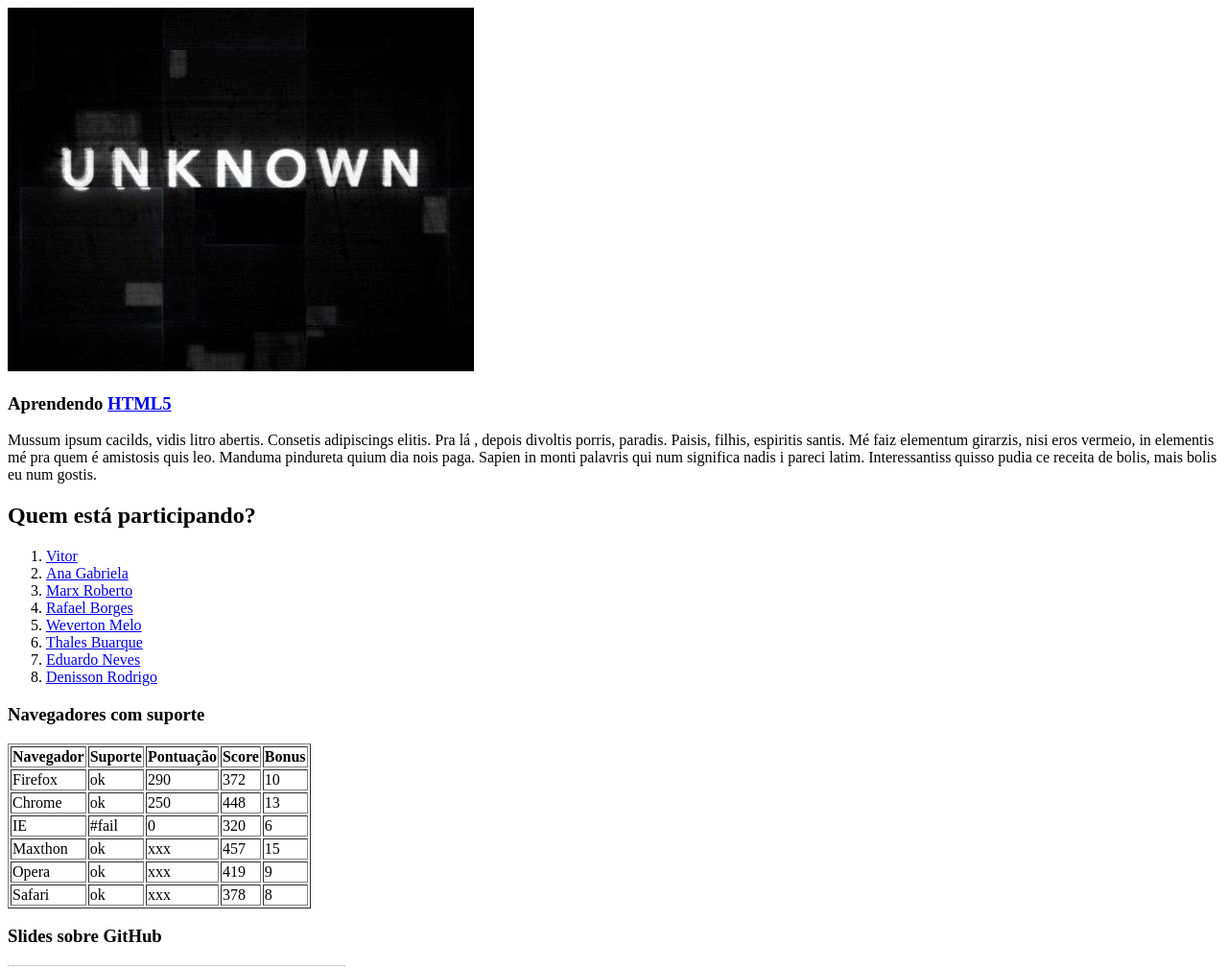
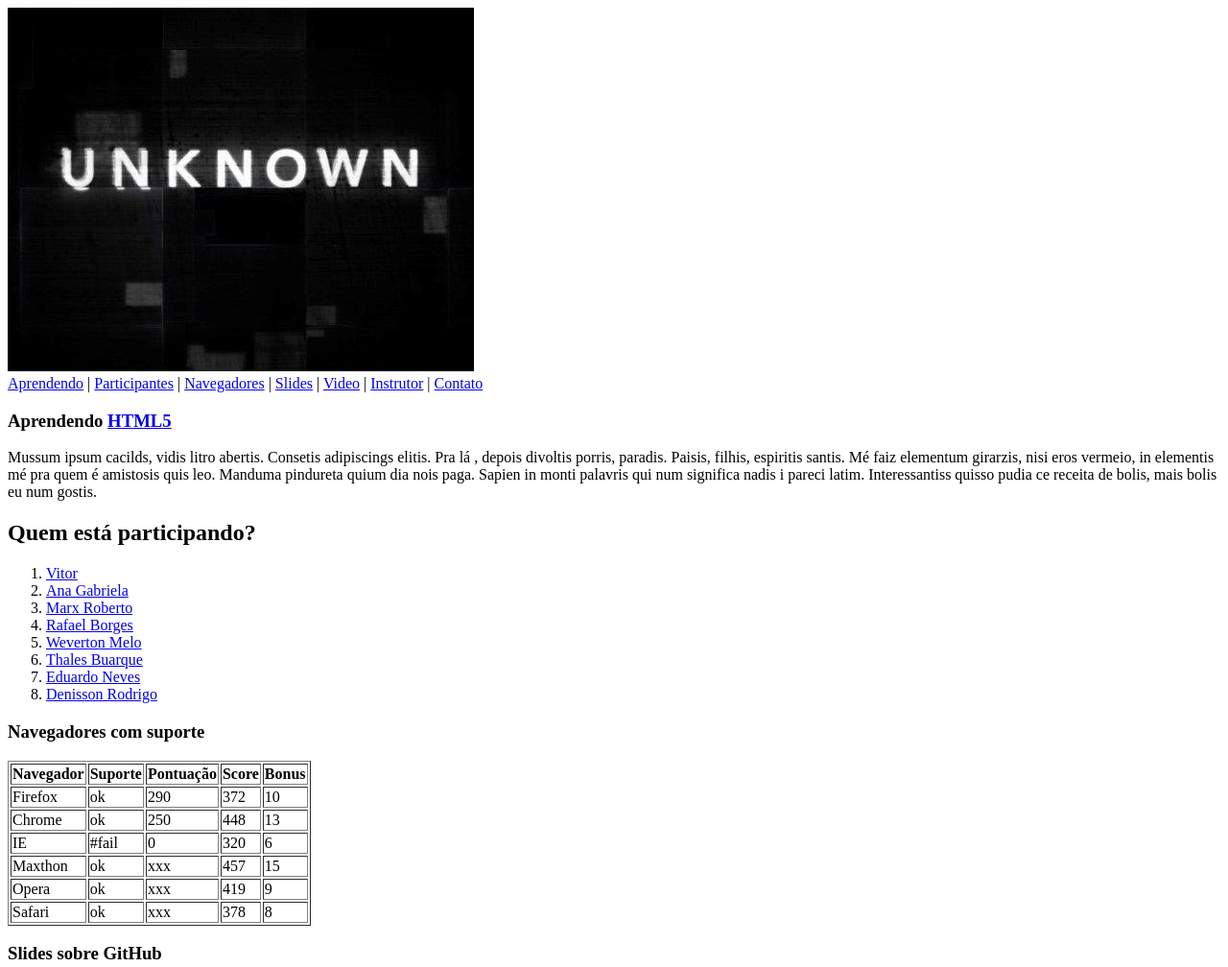
Before and after one commit to WevertonMelo/unknowstudents, a plain HTML site: page index.html in a window 1280 px wide. Shown: the top 1008 px of the page at 96% size. Drawn offline with Linux system fonts and the light colour scheme; grey boxes are pictures that could not be loaded.

Commit message:
[navbar] barra de navegação v. 0.1
depois é necessário mudar as referências para quando clicar em algum
item do menu ir direto para a seção correspondente

```diff
--- a/index.html
+++ b/index.html
@@ -9,6 +9,15 @@
     <header>
       <img src="banner.jpg" alt="imagem com a palavra uknown">
     </header>
+    <nav>
+      <a href="#learning">Aprendendo</a> |
+      <a href="#students">Participantes</a> |
+      <a href="#browsers">Navegadores</a> |
+      <a href="#slides">Slides</a> |
+      <a href="#video">Video</a> |
+      <a href="#professor">Instrutor</a> |
+      <a href="#contact">Contato</a>
+    </nav>
     <article>
       <section id="learning">
         <h1>Aprendendo <a href="http://www.w3.org/html/logo/">HTML5</a></h1>
```
